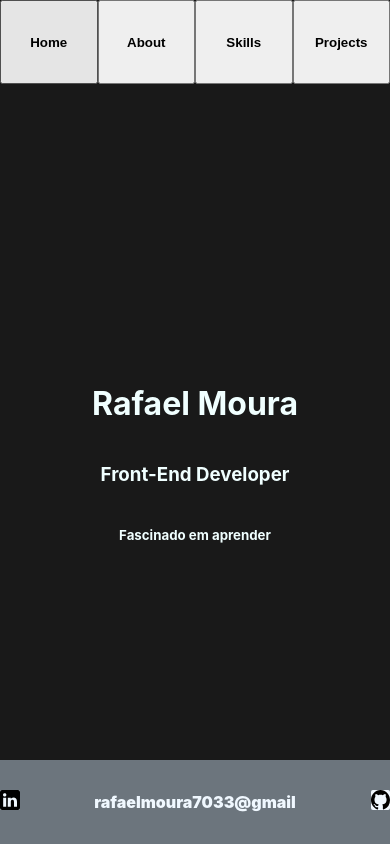
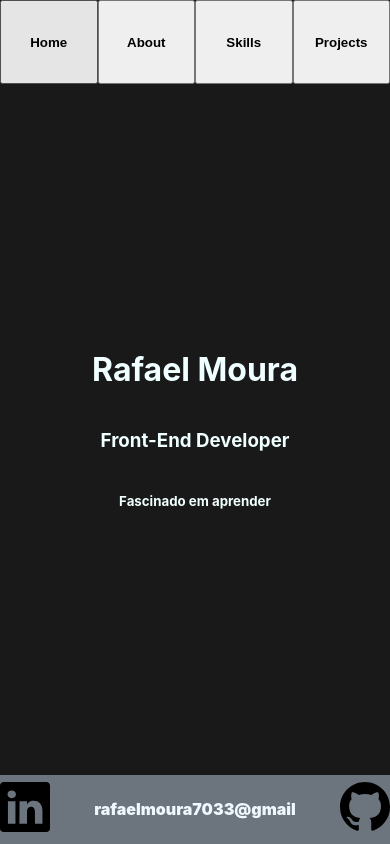
Before and after one commit to RafaelMoura11/portfolio, a React (Create React App) app: page / in a window 390 px wide. Built offline with nearby package versions, Linux system fonts and the light colour scheme; the HTML template or start-up script is replaced by a standard one.

Commit message:
Ajustando tamanho dos icones no footer

```diff
--- a/src/App.css
+++ b/src/App.css
@@ -58,6 +58,11 @@
   text-align: center;
   background-color: #6c757d;
 }
+
+#contact{
+  width: 5vw;
+}
+
 @media ( max-width: 1000px ) {
   #about-text{
     width: 80%;
@@ -65,15 +70,8 @@
     text-align: center;
   }
 
-  #footer{
-    background-color: #6c757d;
-    display: flex;
-    justify-content: space-between;
-    align-items: center;
-    width: 100%;
-    height: 10vh;
-    position: fixed;
-    bottom: 0;
+  #contact{
+    width: 50px;
   }
 }
 
@@ -84,12 +82,7 @@
 }
 
 
-#contact{
-  width: 100%;
-  height: 5vw;
-  background-color: aliceblue;
-  border-radius: 10%;
-}
+
 
 
 #email {
```
